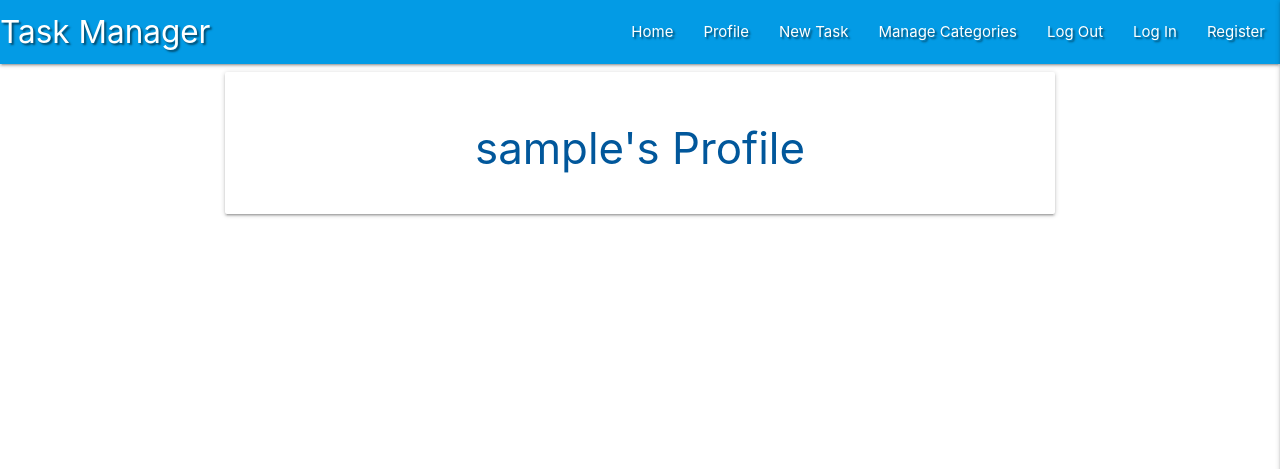
After one commit to emmahewson/task-manager-mongo, a Flask app: page /profile/1 in a window 1280 px wide. The commit adds this page. Shown: the top 469 px of the page. Run offline with Flask 2, Linux system fonts and the light colour scheme; the visitor is signed in with stand-in values (Sample User, id 1); a database or web service that is not in the repository returns one stand-in record (values such as "Sample title"); some libraries are stand-ins or nearby versions.

Commit message:
add session user profile

```diff
--- a/app.py
+++ b/app.py
@@ -45,6 +45,7 @@ def register():
         # put the new user into 'session' cookie
         session["user"] = request.form.get("username").lower()
         flash("Registration Successful!")
+        return redirect(url_for("profile", username=session["user"]))
     return render_template("register.html")
 
 
@@ -61,6 +62,7 @@ def signin():
                 existing_user["password"], request.form.get("password")):
                 session["user"] = request.form.get("username").lower()
                 flash("Welcome, {}".format(request.form.get("username")))
+                return redirect(url_for("profile", username=session["user"]))
             else:
                 # invalid password match
                 flash("Incorrect Username and/or Password")
@@ -74,6 +76,14 @@ def signin():
     return render_template("signin.html")
 
 
+@app.route("/profile/<username>", methods=["GET", "POST"])
+def profile(username):
+    # grab the session user's username from the database
+    username = mongo.db.users.find_one(
+        {"username": session["user"]})["username"]
+    return render_template("profile.html", username=username)
+
+
 if __name__ == "__main__":
     app.run(host=os.environ.get("IP"),
             port=int(os.environ.get("PORT")),
--- a/templates/base.html
+++ b/templates/base.html
@@ -36,7 +36,7 @@
           >
           <ul class="right hide-on-med-and-down">
             <li><a href="{{ url_for('get_tasks')}}">Home</a></li>
-            <li><a href="#">Profile</a></li>
+            <li><a href="{{ url_for('profile', username=session['user']) }}">Profile</a></li>
             <li><a href="#">New Task</a></li>
             <li><a href="#">Manage Categories</a></li>
             <li><a href="#">Log Out</a></li>
@@ -49,7 +49,7 @@
       <ul class="sidenav" id="mobile-demo">
         <li><h4 class="center-align light-blue-text text-darken-4">Task Manager</h4></li>
         <li><a href="{{ url_for('get_tasks')}}">Home</a></li>
-        <li><a href="#">Profile</a></li>
+        <li><a href="{{ url_for('profile', username=session['user']) }}">Profile</a></li>
         <li><a href="#">New Task</a></li>
         <li><a href="#">Manage Categories</a></li>
         <li><a href="#">Log Out</a></li>
--- /dev/null
+++ b/templates/profile.html
@@ -0,0 +1,14 @@
+{% extends "base.html" %}
+{% block content %}
+    <div class="row">
+        <div class="col s12 m8 offset-m2">
+            <div class="card-panel">
+                <h3 class="center-align light-blue-text text-darken-4">
+                    {{ username }}'s Profile
+                </h3>
+            </div>
+        </div>
+    </div>
+
+
+{% endblock %}
--- a/templates/signin.html
+++ b/templates/signin.html
@@ -15,7 +15,7 @@
 						<label for="username">Username</label>
 					</div>
                 </div>
-                <!-- passowrd -->
+                <!-- password -->
                 <div class="row">
                     <div class="input-field col s12">
 						<i class="fas fa-user-lock prefix light-blue-text text-darken-4"></i>
```
